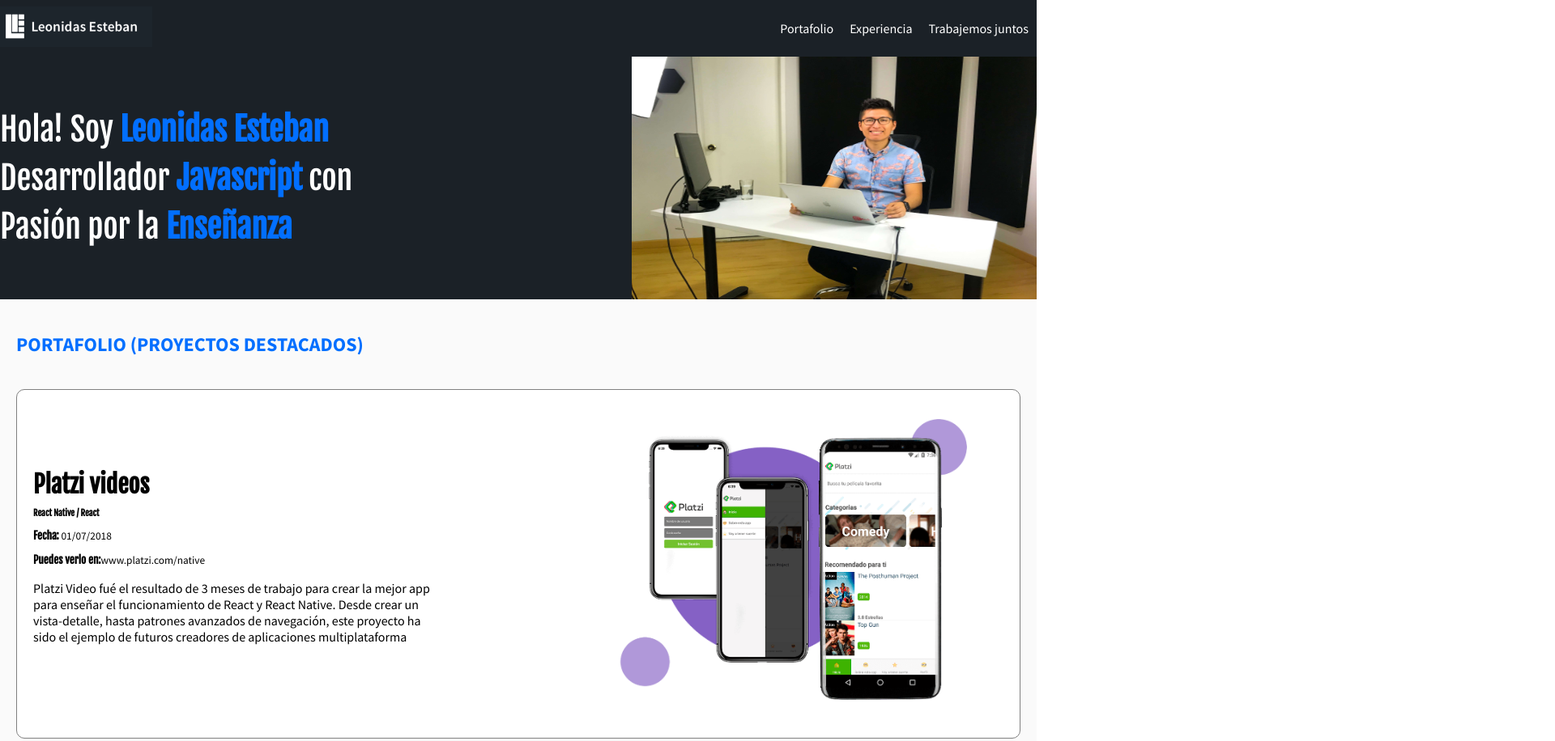
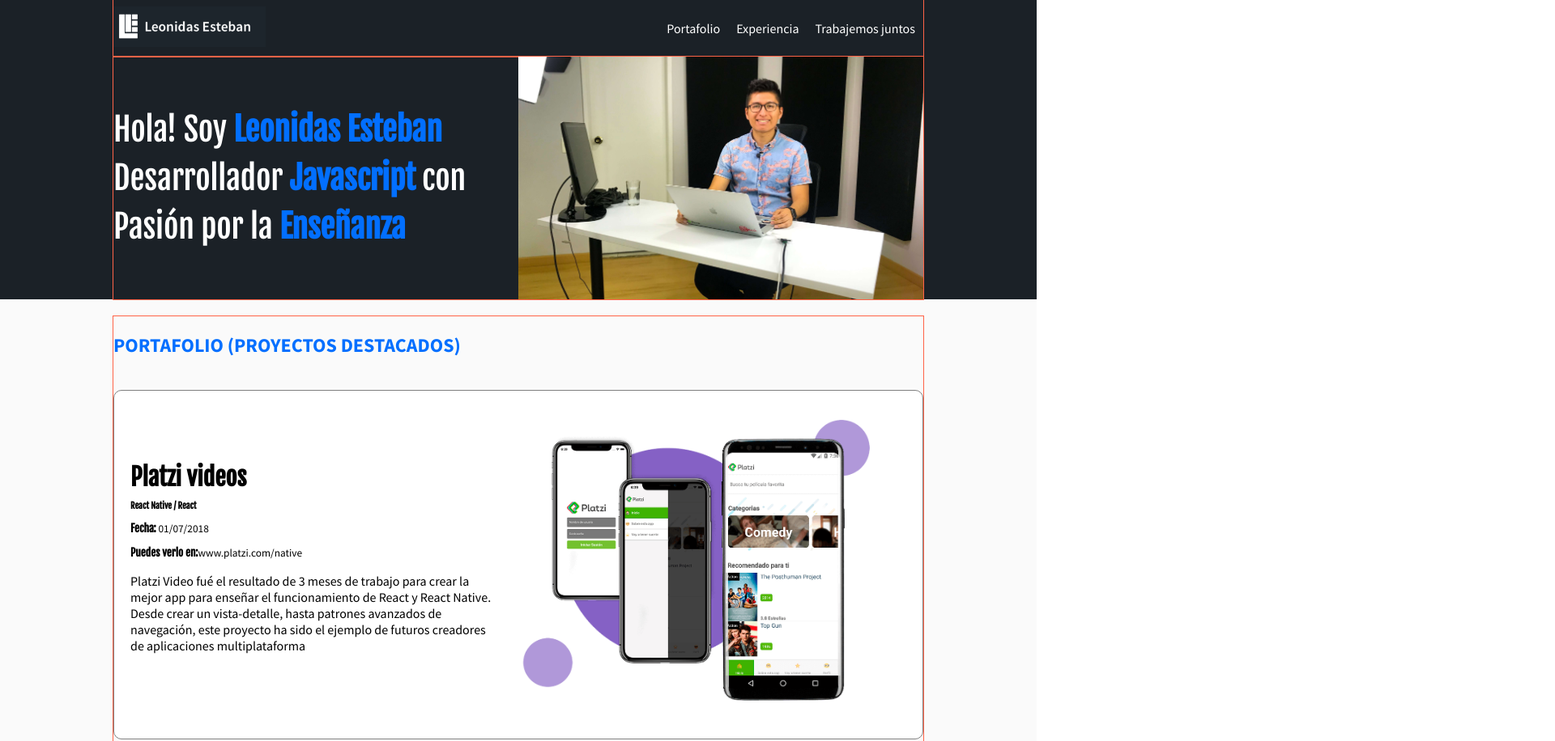
Before and after one commit to gabrielmagdaleno/portafolioleonidasesteban, a plain HTML site: page index.html in a window 1280 px wide. Shown: the top 916 px of the page at 81% size, 1920 px wide, since content can reach past the window. Drawn offline with Linux system fonts and the light colour scheme.

Commit message:
Finalizado el maquetado del sitio web

```diff
--- a/css/estilos.css
+++ b/css/estilos.css
@@ -78,13 +78,18 @@ figure {
 
 .hero {
     height: 300px;
-    background-image: url("../images/hero.jpg");
+    /*background-image: url("../images/hero.jpg");
     background-size: 500px 300px;
     background-repeat: no-repeat;
-    background-position-x: right;
+    background-position-x: right;*/
     background-color: #1b2127;
     display: flex;
     align-items: center;
+    justify-content: space-between;
+}
+
+.hero-image{
+    object-fit: cover;
 }
 
 .portfolio {
@@ -134,6 +139,7 @@ figure {
 
 .event-list {
     display: flex;
+    flex-wrap: wrap;
 }
 
 .event-list-title {
@@ -211,8 +217,6 @@ figure {
     font-family: "Source Sans Pro", sans-serif;
 }
 
-.social {}
-
 .social-link {
     display: inline-block;
     margin: 0 10px;
@@ -251,3 +255,14 @@ figure {
 .footer a {
     color: white;
 }
+
+.container{
+    border: 1px solid tomato;
+    width: 1000px;
+    margin: 0 auto;
+    display: inherit;
+    justify-content: inherit;
+    align-items: inherit;
+    height: inherit;
+    flex-wrap: inherit;
+}
--- a/index.html
+++ b/index.html
@@ -9,8 +9,9 @@
     <link rel="icon" href="images/favicon.png">
 </head>
 <body>
+
     <header class="header" >
-
+        <div class="container">
             <figure class="logo">
                 <img src="images/logo.png" alt="Logo de https://leonidasesteba.com" height="50px">
             </figure>
@@ -21,15 +22,18 @@
                     <li><a class="link" href="#contacto">Trabajemos juntos</a></li>
                 </ul>
             </nav>
-
+        </div>
     </header>
 
     <section class="hero">
+        <div class="container">
             <h1>Hola! Soy <strong>Leonidas Esteban</strong> <br> Desarrollador <strong>Javascript</strong>  con <br> Pasión por la <strong>Enseñanza</strong></h1>
-        <!--<img src="images/hero.jpg" alt="imagen de la portada" width="500px" height="300px">-->
+            <img src="images/hero.jpg" alt="imagen de la portada" width="500px" height="300px" class="hero-image">
+        </div>
     </section>
 
     <section id="portafolio" class="portfolio">
+        <div class="container">
             <h2>Portafolio (Proyectos destacados)</h2>
             <article class="project">
                 <div class="project-details">
@@ -60,11 +64,14 @@
                     <img class="project-image" src="images/platzi-video-react-native.png" alt="platzi video react native" width="500">
                 </figure>
             </article>
+        </div>
     </section>
-
+    <div class="container">
         <h2 class="event-list-title">Más sobre mi experiencia</h2>
+    </div>
 
     <section id="eventos" class="event-list">
+        <div class="container">
             <article class="event">
                 <figure class="event-imageContainer">
                     <img class="event-image" src="images/platzi-conf.jpg" alt="foto platzi conference" width="500px">
@@ -109,9 +116,11 @@
                     <a class="event-url" href="https://www.youtube.com/watch?v=BIS7cWGgJg0&t=2s" target="_blank">ver platica</a>
                 </div>
             </article>
+        </div>
     </section>
 
     <section id="contacto" class="contact">
+        <div class="container">
             <form action="" class="form-email">
                 <h3>¿Creamos algo juntos?</h3>
                 <input type="text" placeholder="Déjame tu email">
@@ -123,9 +132,11 @@
                 <a href="https://github.com/LeonidasEsteban" class="social-link github"></a>
                 <a href="https://www.instagram.com/leonidasesteban" class="social-link instagram"></a>
             </div>
+        </div>
     </section>
 
     <footer class="footer">
+        <div class="container">
             <div>
                         <p>Curso de desarrollo web online 2018 <img src="images/platzi.png" alt="logo platzi" width="80px"></p>
             </div>
@@ -133,6 +144,8 @@
             <div>
                         <p>Design with 💚 by <a href="https://twitter.com/ThespianArtist">@ThespianArtist</a></p>
              </div>
+        </div>
     </footer>
+
 </body>
 </html>
```
Lines whose indentation alone changed are shown as unchanged.
